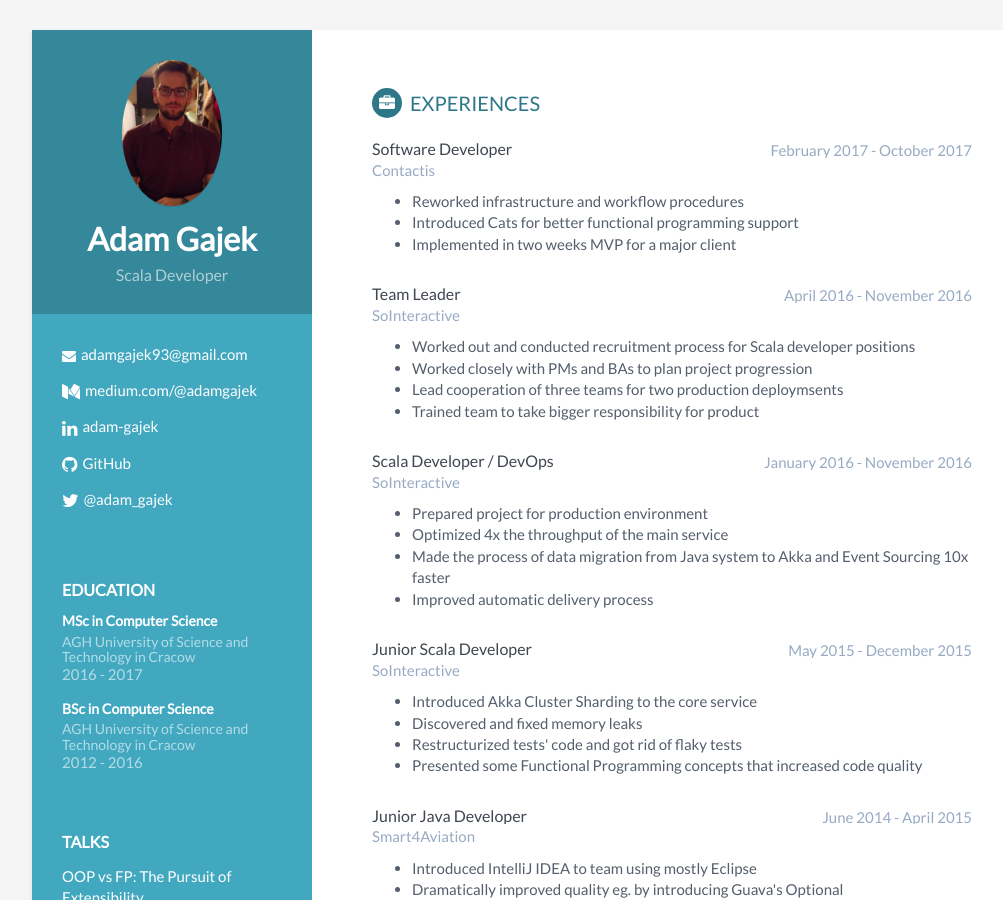
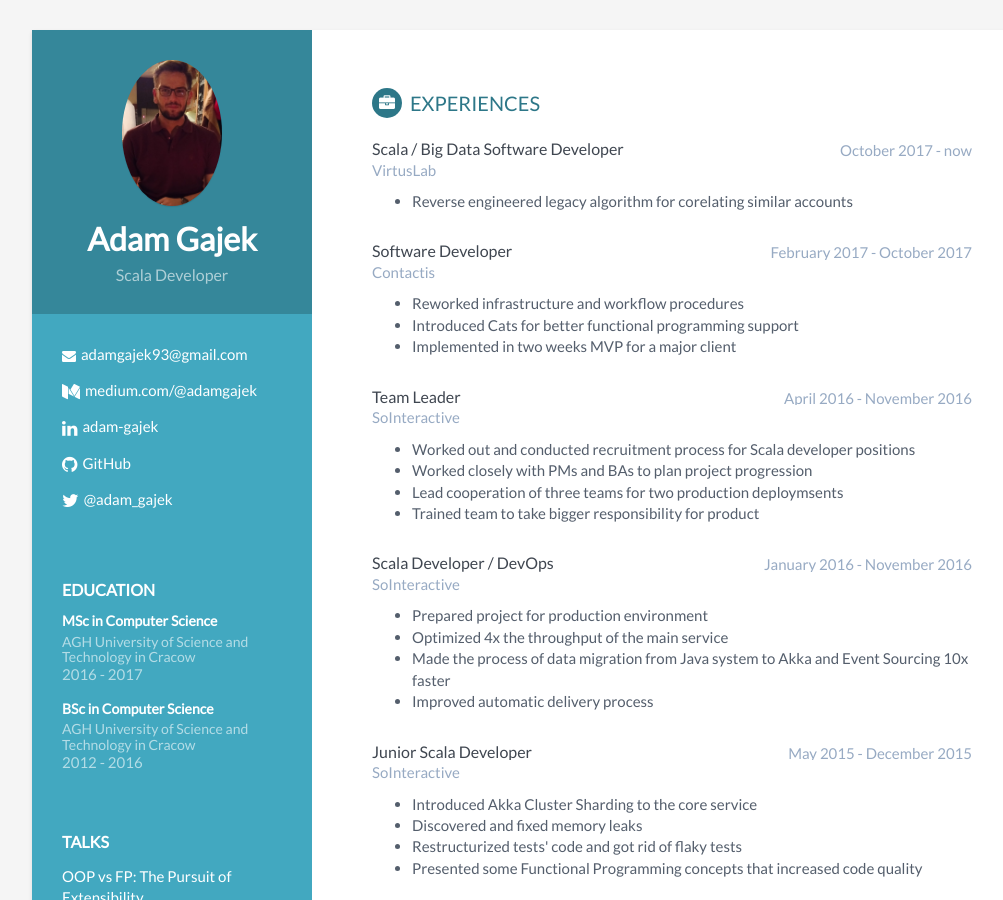
Before and after one commit to agajek/resume, a Jekyll site: the page built from index.html, in a window 1280 px wide and 900 px high. Shown: the whole window, without its empty margins (108-1111 px from the left). Built offline with Jekyll 4.4.1, drawn with Linux system fonts in a browser that asks for light colours.

Commit message:
Added VL

```diff
--- a/_data/experiences.yml
+++ b/_data/experiences.yml
@@ -1,3 +1,9 @@
+- experience:
+  role: Scala / Big Data Software Developer
+  time: October 2017 - now
+  company: VirtusLab
+  details:
+    - Reverse engineered legacy algorithm for corelating similar accounts
 - experience:
   role: Software Developer
   time: February 2017 - October 2017
```
